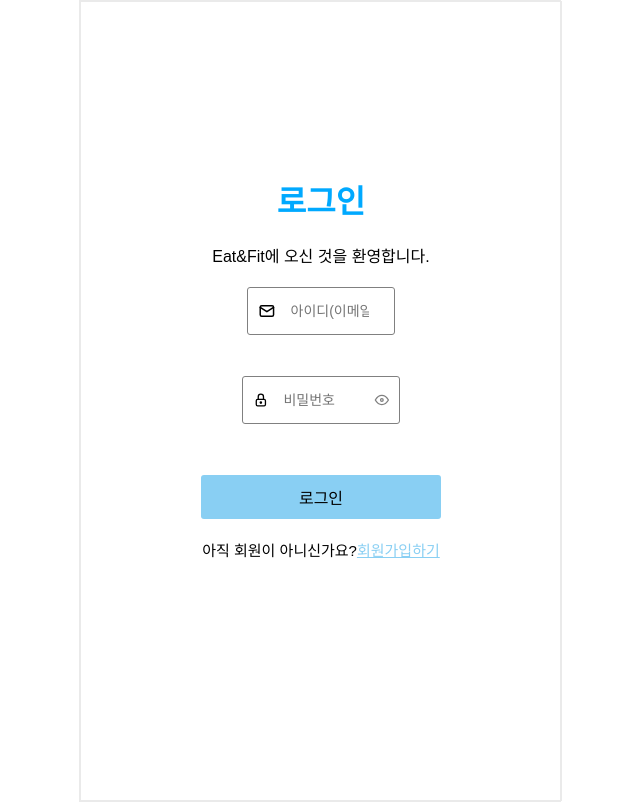
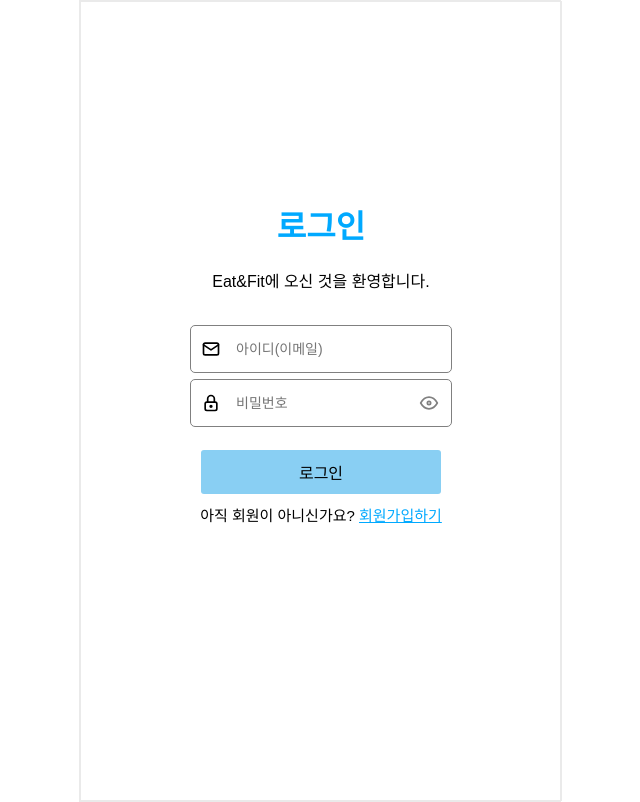
Before and after one commit to elice-cookcook/eatnfit, a React (Vite) app in the folder eatnfit-FE/: page /login in a window 1280 px wide. Shown: the whole page, without its empty margins (320-960 px from the left). Built offline with nearby package versions, Linux system fonts and the light colour scheme; a web font is replaced by a local one.

Commit message:
Design : modify margin value at loginPage

```diff
--- a/eatnfit-FE/src/components/AuthInput/AuthInput.tsx
+++ b/eatnfit-FE/src/components/AuthInput/AuthInput.tsx
@@ -13,6 +13,7 @@
   unit?: null | string;
   isPassword?: boolean;
   message?: string | null;
+  hasMargin?: boolean;
 };
 
 const AuthInput = ({
@@ -25,6 +26,7 @@
   unit,
   isPassword,
   message,
+  hasMargin = true,
 }: AuthInputType) => {
   const [toggleShowPassword, setToggleShowPassword] = useState(false);
 
@@ -47,7 +49,7 @@
           />
         )}
       </InputWrapper>
-      <Message>{message}</Message>
+      {hasMargin && <Message>{message}</Message>}
     </FeildWrapper>
   );
 };
--- a/eatnfit-FE/src/components/AuthInput/styles.ts
+++ b/eatnfit-FE/src/components/AuthInput/styles.ts
@@ -14,7 +14,7 @@
         : status === InputStatus.SUCCESS
         ? "2px green"
         : "1px gray"};
-  border-radius: 3px;
+  border-radius: 5px;
   & > span {
     font-size: 12px;
     color: gray;
@@ -37,7 +37,8 @@
   display: flex;
   flex-direction: column;
   align-items: center;
-  margin-bottom: 5px;
+  padding: 2px 0;
+  margin: 1px 0;
 `;
 
 const Message = styled.p`
@@ -45,7 +46,7 @@
   font-size: 12px;
   color: tomato;
   height: 15px;
-  margin: 3px 0;
+  margin: 2px 0;
 `;
 
 export { InputWrapper, Input, FeildWrapper, Message };
--- a/eatnfit-FE/src/components/AuthSubmitButton/styles.ts
+++ b/eatnfit-FE/src/components/AuthSubmitButton/styles.ts
@@ -5,10 +5,11 @@
   border: none;
   width: 50%;
   align-self: center;
-  margin: 20px;
+  margin: 10px 0;
   font-size: 16px;
   border-radius: 3px;
   padding: 10px;
+  cursor: pointer;
 `;
 
 export { SubmitButton };
--- a/eatnfit-FE/src/pages/LoginPage/LoginPage.tsx
+++ b/eatnfit-FE/src/pages/LoginPage/LoginPage.tsx
@@ -18,6 +18,7 @@
           value={email}
           placeholder="아이디(이메일)"
           onChange={(e) => setEmail(e.target.value)}
+          hasMargin={false}
         />
         <AuthInput
           icon={<TbLock size={"20px"} />}
@@ -26,11 +27,12 @@
           placeholder="비밀번호"
           onChange={(e) => setPassword(e.target.value)}
           isPassword
+          hasMargin={false}
         />
       </Form>
       <AuthSubmitButton text="로그인" onClick={() => alert("로그인 성공!")} />
       <Text size="15px">
-        아직 회원이 아니신가요?<a href="/signUp">회원가입하기</a>
+        아직 회원이 아니신가요? <a href="/signUp">회원가입하기</a>
       </Text>
     </Wrapper>
   );
--- a/eatnfit-FE/src/pages/LoginPage/styles.ts
+++ b/eatnfit-FE/src/pages/LoginPage/styles.ts
@@ -15,18 +15,15 @@
 const Form = styled.form`
   display: flex;
   flex-direction: column;
-  align-items: center;
-  div {
-    margin: 5px 0;
-  }
+  margin: 10px 0;
 `;
 
 const Text = styled.p<{ size?: string }>`
   font-size: ${({ size }) => size};
   text-align: center;
-  margin: 0 0 10px 0;
+  margin: 0 0 20px 0;
   a {
-    color: #89cff3;
+    color: #00a9ff;
   }
 `;
 
```
